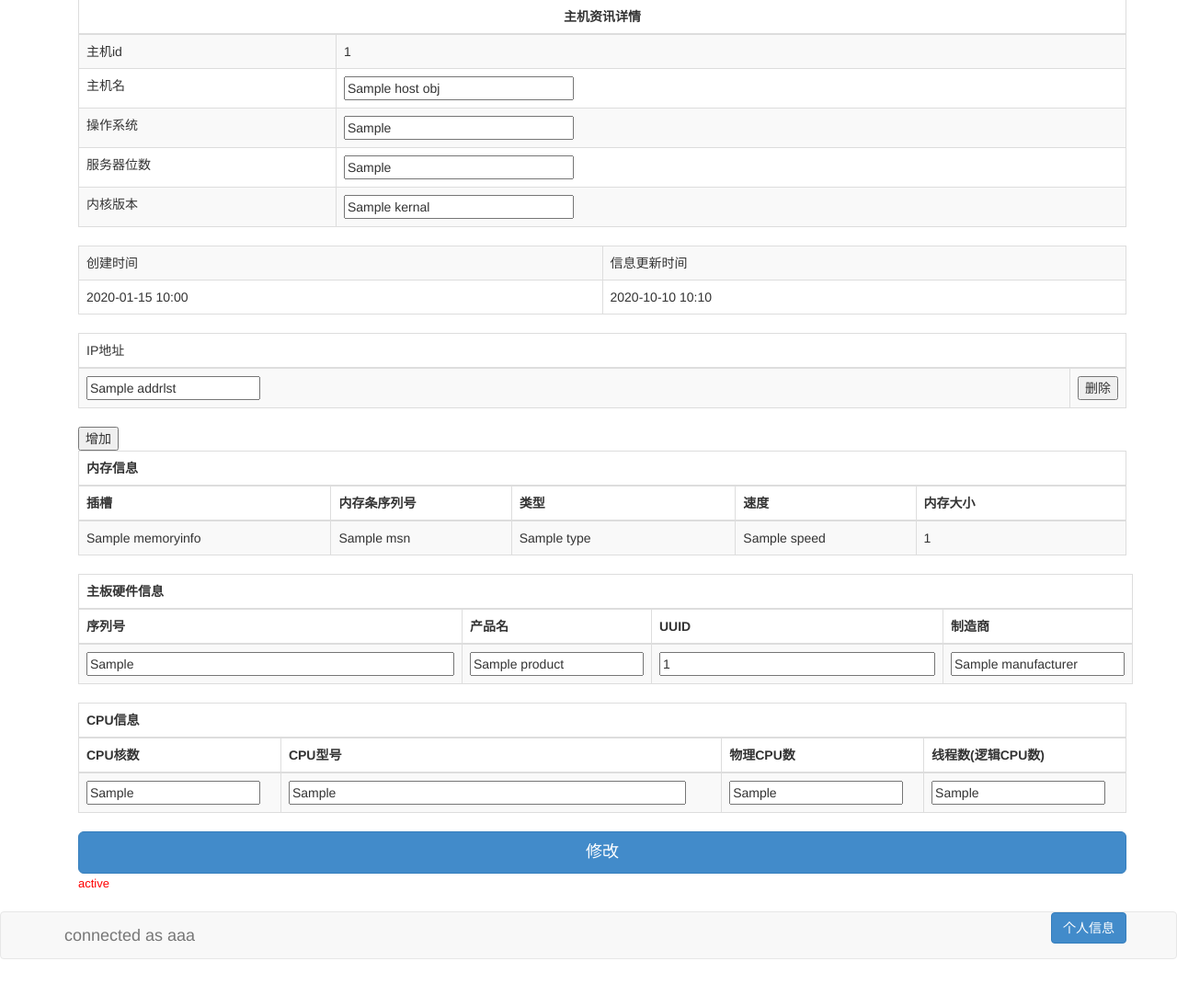
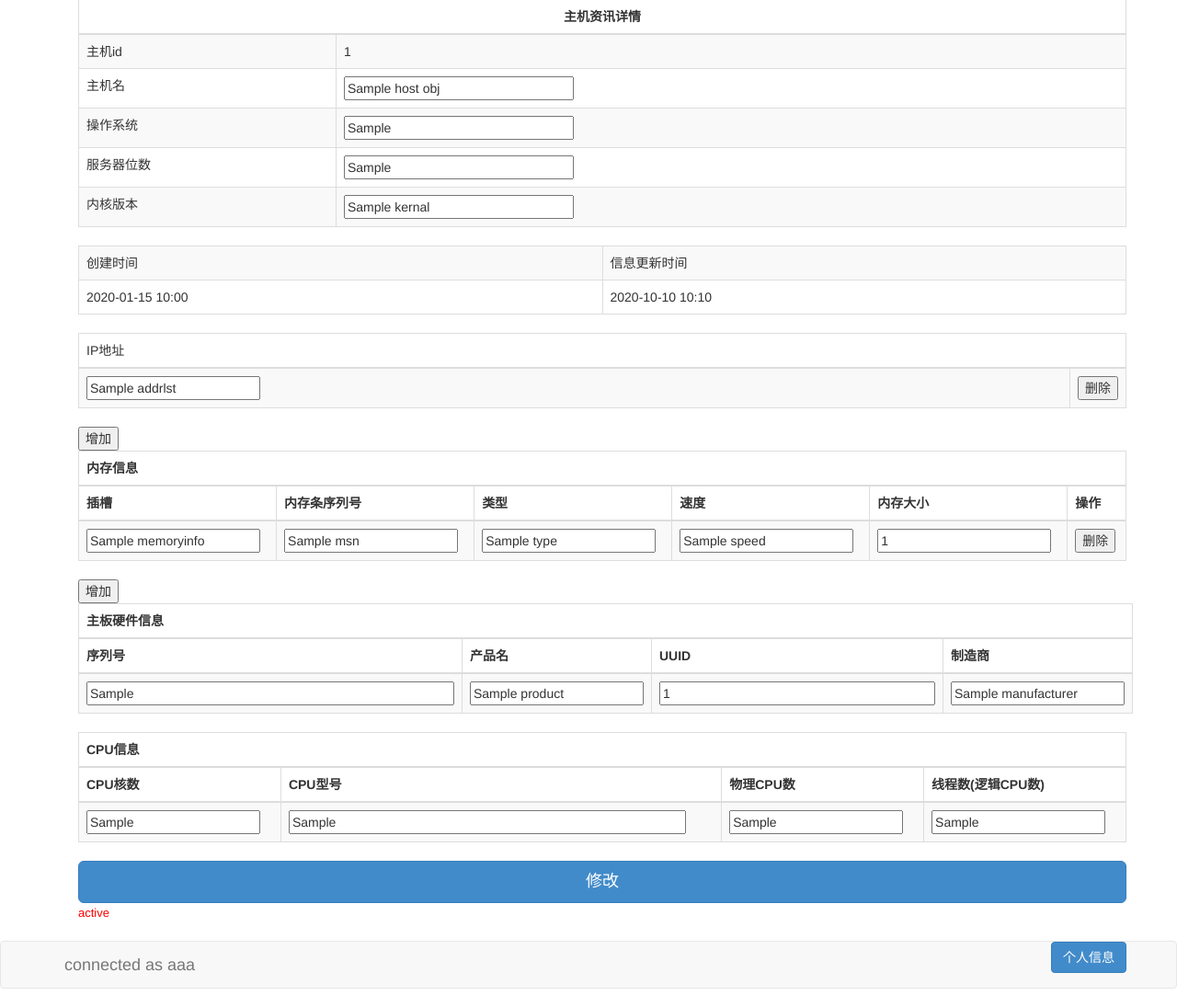
Before and after one commit to mnpiozhang/serverManage, a Django app: template web/templates/details.html in a window 1280 px wide. Shown: the part 73-1168 px from the top of the page at 92% size. Before the commit the page ends 1116 px from the top, so only its background shows below. Run offline with Django 3.2, Linux system fonts and the light colour scheme; data comes from the database, SQL or seed files in the repository; the template is opened without the code that fills it: values that come from a table or form of the project are taken from there, most other values are stand-ins (such as "Sample title", 1, 10 or a date in 2020); parts of the project's set-up code (start-up, migrations or seed data) failed here and were passed over; some libraries are stand-ins or nearby versions.

Commit message:
更新 批量增加内存slot

```diff
--- a/web/templates/details.html
+++ b/web/templates/details.html
@@ -100,31 +100,61 @@ function insertTr(){
         <table class="table table-striped table-bordered">
             <thead>
                 <tr>
-                    <th colspan="5">内存信息</th>
+                    <th colspan="6">内存信息</th>
                 </tr>
             </thead>
            	<thead>
 				<tr>
-					<th width="25">插槽</th>
-					<th width="20">内存条序列号</th>
-					<th width="80">类型</th>
-					<th width="50">速度</th>
-					<th width="75">内存大小</th>
+					<th width="25px">插槽</th>
+					<th width="20px">内存条序列号</th>
+					<th width="80px">类型</th>
+					<th width="50px">速度</th>
+					<th width="75px">内存大小</th>
+					<th width="20px">操作</th>
 				</tr>
 			</thead>
             {% for k,v in HostObj.memoryinfo.items %}
-            <tbody>
+            <tbody id="memtab">
                 <tr>
-                    <td>{{ k }}</td>
-                    <td>{{ v.msn }}</td>
-                    <td>{{ v.type }}</td>
-                    <td>{{ v.speed }}</td>
-                    <td>{{ v.size }}</td>
+                    <td width="25px"><input type="text" name="formmem1" value="{{ k }}"></td>
+                    <td width="20px"><input type="text" name="formmem1[]" value="{{ v.msn }}"></td>
+                    <td width="80px"><input type="text" name="formmem1[]" value="{{ v.type }}"></td>
+                    <td width="50px"><input type="text" name="formmem1[]" value="{{ v.speed }}"></td>
+                    <td width="75px"><input type="text" name="formmem1[]" value="{{ v.size }}"></td>
+                    <td width="20px"><input type="button" name="memdel" value="删除"></td>
                 </tr>
             </tbody>
             {% endfor %}
         </table>
     </div>
+
+	<input type="button" name="memadd" value="增加">
+<script type="text/javascript">
+var fm=2;
+$(function(){
+    $(':button[name=memadd]').click(function(){
+        insertmemTr();
+    })
+    $(':button[name=memdel]').click(function(){
+        $(this).parents('tr').remove();
+    })
+})
+function insertmemTr(){
+    var html='';
+    html+='<tr><td width="25px"><input type="text" name="formmem'+fm.toString()+'" value="slot"></td>';
+    html+='<td width="20px"><input type="text" name="formmem'+fm.toString()+'[]" value="序列号"></td>';
+    html+='<td width="80px"><input type="text" name="formmem'+fm.toString()+'[]" value="type"></td>';
+    html+='<td width="50px"><input type="text" name="formmem'+fm.toString()+'[]" value="speed"></td>';
+    html+='<td width="75px"><input type="text" name="formmem'+fm.toString()+'[]" value="size"></td>';
+    html+='<td width="20px"><input type="button" name="memdel" value="删除"></td></tr>';
+    $('#memtab').append(html);
+    $(':button[name=memdel]').click(function(){
+        $(this).parents('tr').remove();
+    })
+    fm++;
+}
+</script>
+
     <div class="G_head_title">
         <table class="table table-striped table-bordered">
             <thead>
```
Also changed, not shown: web/common.py (+18 -2 lines), web/views.py (+20 -2 lines).
